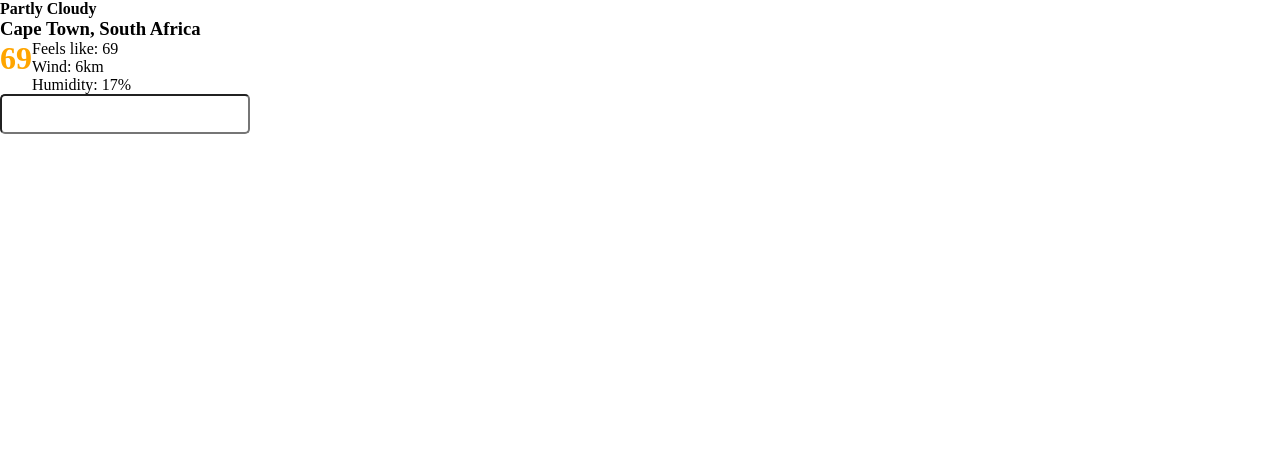
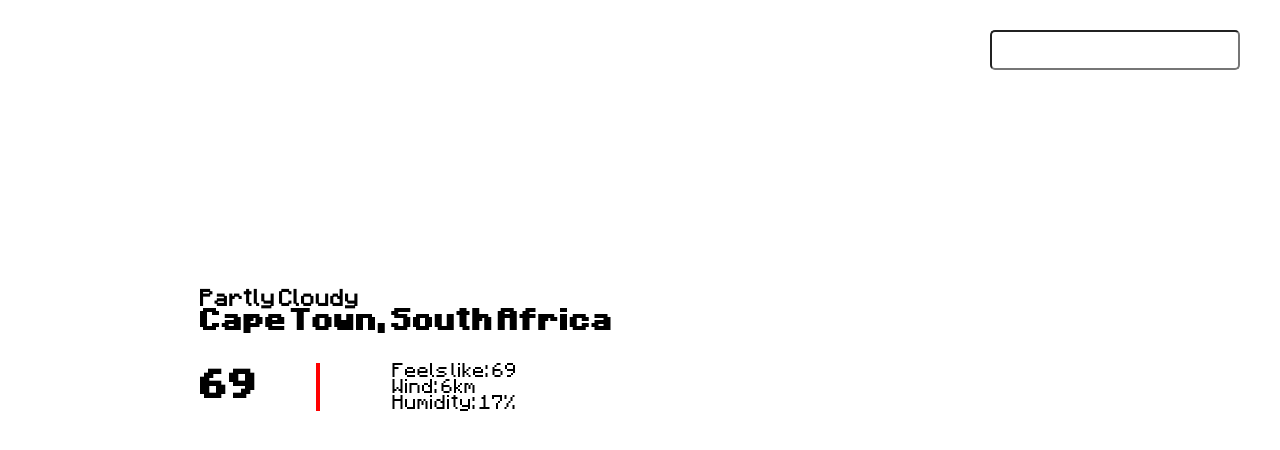
Before and after one commit to Facaller/odin_weather_app, a website built with webpack: page src/index.html in a window 1280 px wide. Built offline with nearby package versions, Linux system fonts and the light colour scheme; no server answers.

Commit message:
Add fonts and styling

```diff
--- a/src/index.html
+++ b/src/index.html
@@ -9,14 +9,14 @@
     <div class="container">
         <div class="weather-data-box">
             <div class="text-data-box">
-                <h4>Partly Cloudy</h4>
-                <h3>Cape Town, South Africa</h3>
+                <h3>Partly Cloudy</h3>
+                <h2>Cape Town, South Africa</h2>
             </div>
             <div class="numerical-data-box">
-                <div>
+                <div class="degrees-box">
                     <h1>69</h1>
                 </div>
-                <div>
+                <div class="humidity-box">
                     <p>Feels like: 69</p>
                     <p>Wind: 6km</p>
                     <p>Humidity: 17%</p>
--- a/src/styles.css
+++ b/src/styles.css
@@ -1,3 +1,21 @@
+@font-face {
+    font-family: 'mojang';
+    src:
+        url(./assets/fonts/mojang-regular-webfont.woff2) format(woff2),
+        url(./assets/fonts/mojang-regular-webfont.woff) format(woff);
+        font-weight: normal;
+        font-style: normal;
+}
+
+@font-face {
+    font-family: 'mojang-bold';
+    src:
+        url(./assets/fonts/mojang-bold-webfont.woff2) format(woff2),
+        url(./assets/fonts/mojang-bold-webfont.woff) format(woff);
+        font-weight: normal;
+        font-style: normal;
+}
+
 * {
     box-sizing: border-box;
     margin: 0;
@@ -14,23 +32,52 @@ input {
     height: 40px;
     padding: 4px;
     border-radius: 5px;
-    /* font: ; */
+    font-family: 'mojang';
 }
 
-h1 {
-    color: orange;
+h1,
+h2 {
+    font-family: 'mojang-bold';
+}
+
+h3,
+p {
+    font-family: 'mojang';
 }
 /* make a grid layout for input and data */
 .container {
+    display: grid;
     width: 100%;
     height: 100%;
+}
 
+.weather-data-box {
+    grid-column: 1/2;
+    align-self: center;
+    display: flex;
+    flex-direction: column;
+    row-gap: 30px;
+    margin: 0px 0px 100px 200px;
 }
 
 .numerical-data-box {
     display: flex;
+    column-gap: 20px;
+}
+
+.degrees-box {
+    display: flex;
+    align-items: center;
+    border-right: solid red 4px;
+    padding-right: 10%;
+}
+
+.humidity-box {
+    padding-left: 9%;
 }
 
 .form-container {
-
+    grid-column: 2/3;
+    justify-self: end;
+    margin: 30px 40px;
 }
```
Also changed, not shown: src/assets/fonts/mojang-bold-webfont.woff (added), src/assets/fonts/mojang-bold-webfont.woff2 (added), src/assets/fonts/mojang-regular-webfont.woff (added), src/assets/fonts/mojang-regular-webfont.woff2 (added).
